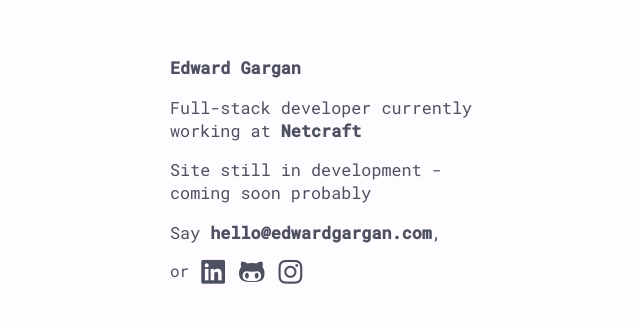
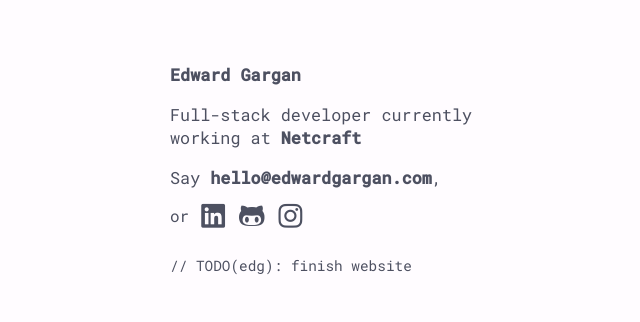
Before and after one commit to dylandevalia/edwardgargan.com, a plain HTML site: page site/index.html in a window 1280 px wide. Shown: the part 216-538 px from the top of the page, without its empty margins (310-950 px from the left). Drawn offline with nearby package versions, Linux system fonts and the light colour scheme.

Commit message:
Use 'TODO' comment in place of 'coming soon' text

```diff
--- a/site/index.html
+++ b/site/index.html
@@ -15,8 +15,7 @@
         <div id="content">
             <div id="text">
                 <p><b>Edward Gargan</b></p>
-                <p>Full-stack developer currently working at <b><a href="https://www.netcraft.com/"target="_blank">Netcraft</a></b></p>
-                <p>Site still in development - coming soon probably</p>
+                <p>Full-stack developer currently working at <b><a href="https://www.netcraft.com/" target="_blank">Netcraft</a></b></p>
                 <div>Say
                     <div class="popup-container">
                         <b><a href="#" id="email-link" onclick="emailOnClick()" data-clipboard-text="hello@edwardgargan.com">hello@edwardgargan.com</a></b>
@@ -36,6 +35,7 @@
                     <i class="fab fa-instagram social-icon"></i>
                 </a>
             </div>
+            <p style="font-size: 0.9em">// TODO(edg): finish website</p>
         </div>
         <script src="https://unpkg.com/clipboard@2/dist/clipboard.min.js"></script>
         <script src="https://kit.fontawesome.com/01cecb66dd.js"></script>
--- a/style.scss
+++ b/style.scss
@@ -26,8 +26,6 @@ html {
 
 #content {
     width: 320px;
-    // Nudge content up a bit
-    margin-top: -32px;
     color: $colour-font;
 
     *::selection {
```
